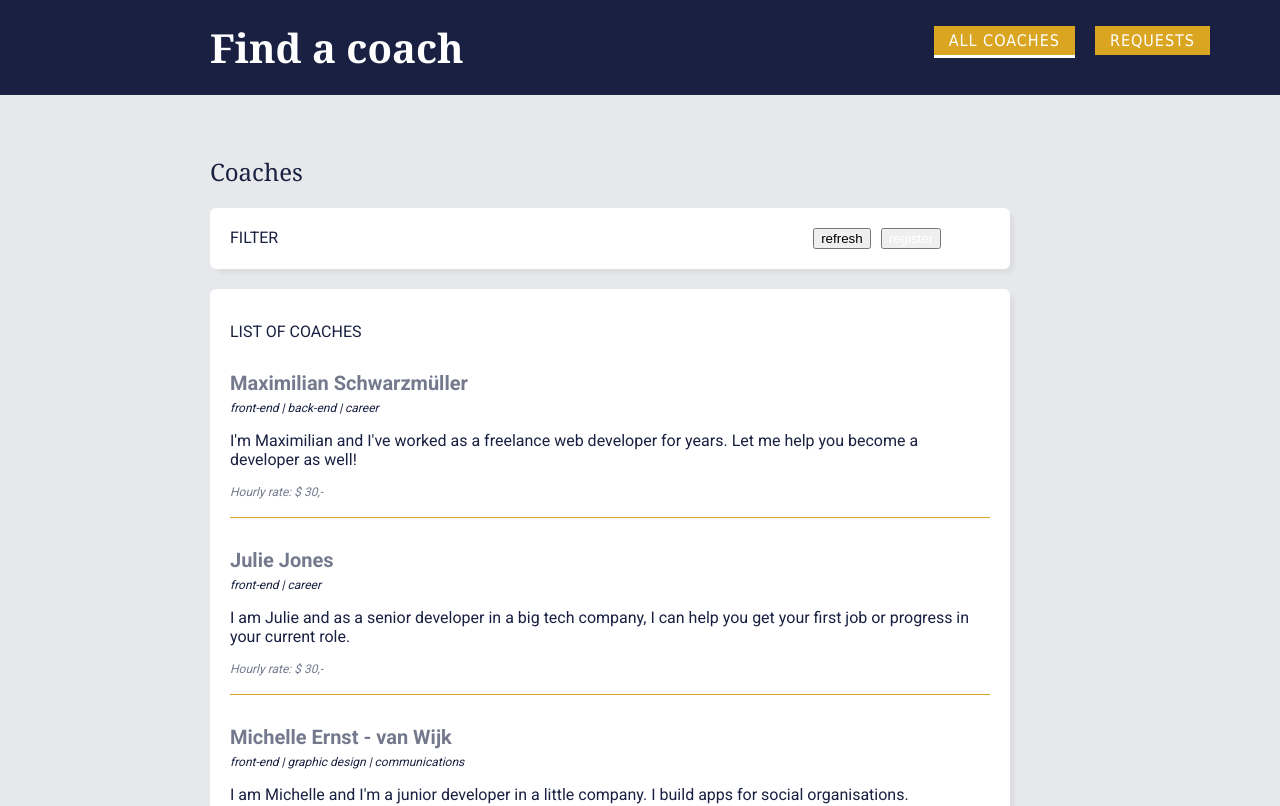
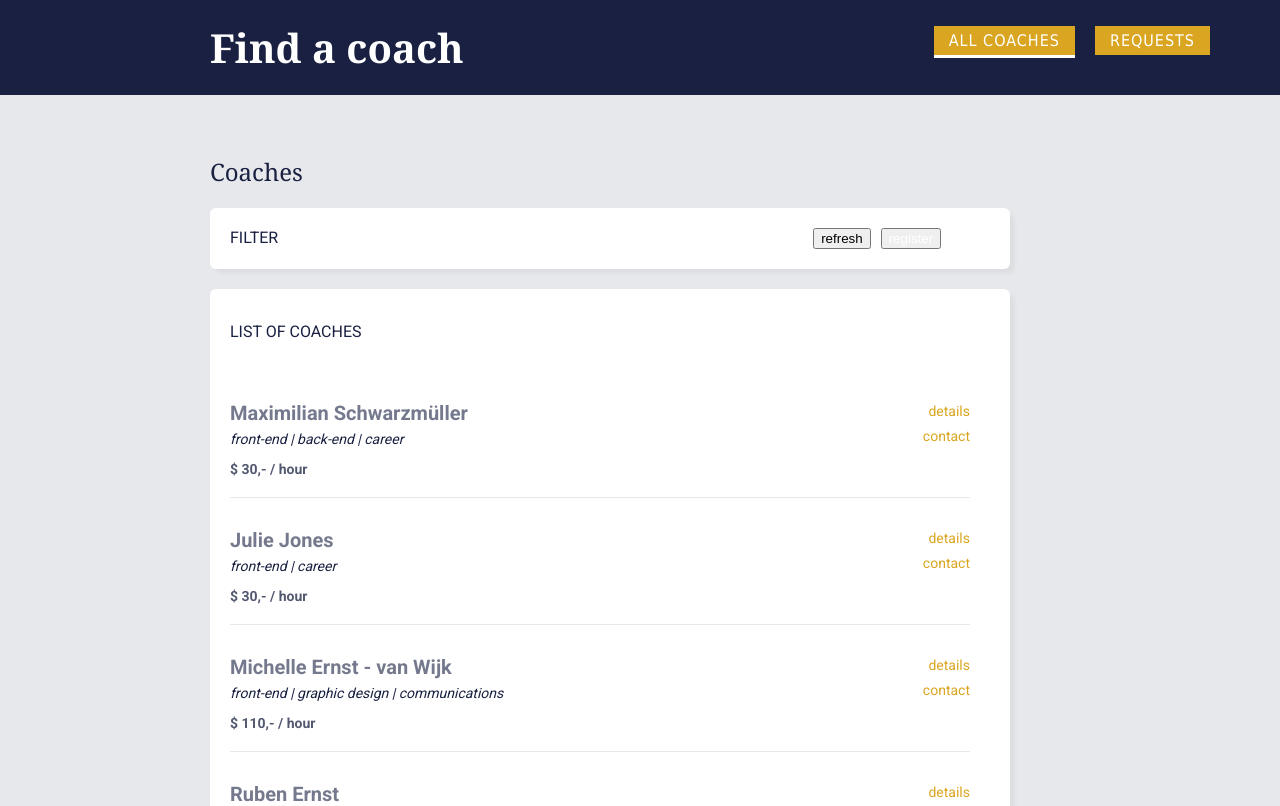
Before and after one commit to MichelleWritesCode/FindACoach, a Vue app: page /coaches in a window 1280 px wide. Shown: the top 806 px of the page. Built offline with nearby package versions, Linux system fonts and the light colour scheme.

Commit message:
feat: create functionality of coach item

```diff
--- a/src/pages/coaches/CoachItem.vue
+++ b/src/pages/coaches/CoachItem.vue
@@ -1,20 +1,39 @@
 <template>
-  <li>
-    <!-- <slot name="coachName"></slot>
+  <section class="inline">
+    <li>
+      <!-- <slot name="coachName"></slot>
     <slot name="coachAreas"></slot>
     <slot name="coachDescription"></slot>
     <slot name="coachHourlyRate"></slot> -->
 
-    <h3>{{ coachFirstName }} {{ coachLastName }}</h3>
-    <p class="areas">{{ areaStyling(coachAreas) }}</p>
-    <p>{{ coachDescription }}</p>
-    <p class="hourlyRate">Hourly rate: $ {{ coachHourlyRate }},-</p>
-  </li>
+      <h3>{{ fullName }}</h3>
+      <p class="areas">{{ areaStyling(coachAreas) }}</p>
+      <!-- <p>{{ coachDescription }}</p> -->
+      <p class="hourlyRate">$ {{ coachHourlyRate }},- / hour</p>
+    </li>
+    <div class="actions">
+      <ul>
+        <li>
+          <router-link :to="coachDetailsLink" class="link">details</router-link>
+        </li>
+        <li>
+          <router-link :to="coachContactLink" class="link">contact</router-link>
+        </li>
+      </ul>
+    </div>
+  </section>
 </template>
 
 <script>
+import { computed } from 'vue';
+import { useRoute } from 'vue-router';
+
 export default {
   props: {
+    coachId: {
+      type: String,
+      required: true,
+    },
     coachFirstName: {
       type: String,
       required: true,
@@ -36,21 +55,38 @@ export default {
       required: true,
     },
   },
-  setup() {
+  setup(props) {
+    const route = useRoute();
+
+    const fullName = computed(() => {
+      return props.coachFirstName + ' ' + props.coachLastName;
+    });
+
+    const coachDetailsLink = computed(() => {
+      return route.path + '/' + props.coachId;
+    });
+
+    const coachContactLink = computed(() => {
+      return route.path + '/' + props.coachId + '/contact';
+    });
+
     function areaStyling(input) {
       input = input.join(' | ');
       return input;
     }
 
-    return { areaStyling };
+    return { areaStyling, coachContactLink, coachDetailsLink, fullName };
   },
 };
 </script>
 
 <style scoped>
+ul {
+  text-align: right;
+}
+
 li {
   list-style: none;
-  border-bottom: 1px solid goldenrod;
   padding-bottom: 6px;
 }
 
@@ -59,14 +95,42 @@ p.areas {
   color: rgb(25, 32, 65);
 }
 
+a {
+  text-decoration: none;
+  color: goldenrod;
+}
+
+a:hover {
+  /* background-color: goldenrod;
+  color: white;
+  padding: 5px 15px; */
+  border-bottom: rgb(25, 32, 65) solid 1.5px;
+}
+
+a.link {
+  font-size: 14px;
+}
+
+div.actions {
+  margin-top: 30px;
+}
+
 .areas {
   font-style: italic;
-  font-size: 12px;
+  font-size: 14px;
 }
 
 .hourlyRate {
-  color: rgb(25, 32, 65, 0.6);
-  font-style: italic;
-  font-size: 12px;
+  color: rgb(25, 32, 65, 0.75);
+  font-weight: 600;
+  font-size: 14px;
+}
+
+.inline {
+  display: flex;
+  flex-wrap: nowrap;
+  justify-content: space-between;
+  border-bottom: 1px solid rgb(25, 32, 65, 0.1);
+  margin-right: 20px;
 }
 </style>
```
